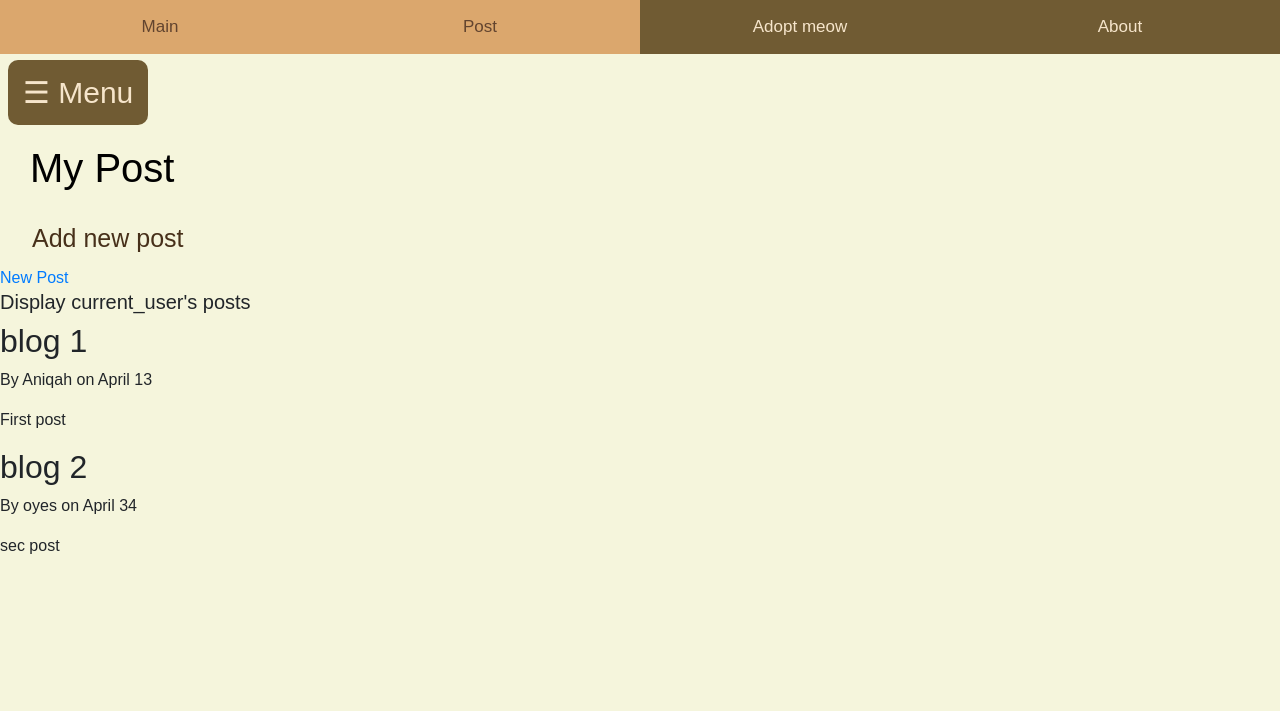
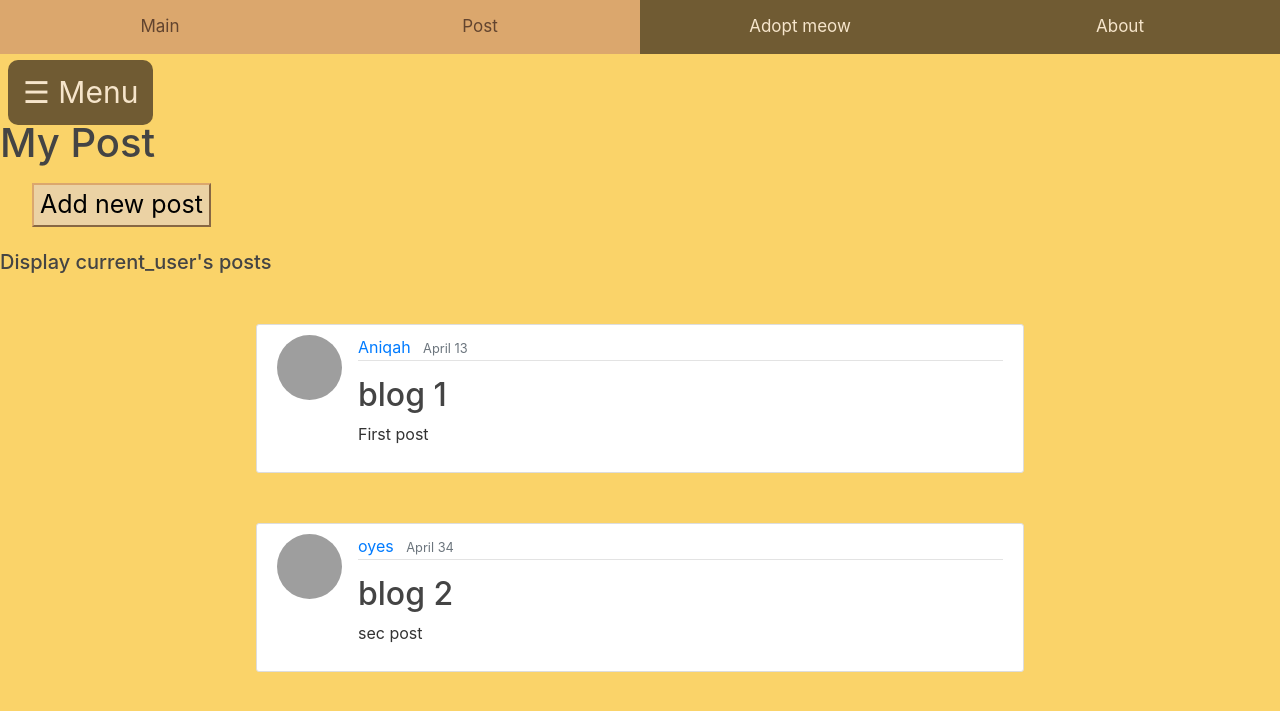
Before and after one commit to JasMyne14/GitExercise-TT2L-06, a Flask app: page /post in a window 1280 px wide. Shown: the top 711 px of the page. Run offline with Flask 3, Linux system fonts and the light colour scheme; some libraries are stand-ins or nearby versions; grey boxes are pictures that could not be loaded.

Commit message:
post frontend

```diff
--- a/home/__init__.py
+++ b/home/__init__.py
@@ -27,7 +27,7 @@ def create_app():
     app.register_blueprint(createpost, url_prefix='/createpost')
     app.register_blueprint(login, url_prefix='/login')
     app.register_blueprint(signup, url_prefix='/signup')
-    app.register_blueprint(mainpage, url_prefix='/main')
+    app.register_blueprint(mainpage, url_prefix='/mainpage')
 
 
     return app
--- a/home/forms.py
+++ b/home/forms.py
@@ -3,6 +3,8 @@ from flask_wtf.file import FileField, FileAllowed
 from wtforms import StringField, SubmitField, BooleanField, TextAreaField
 from wtforms.validators import DataRequired, Length, ValidationError
 
+class RegistrationForm(FlaskForm):
+    username = StringField('Username',validators=[DataRequired()])
 
 class PostForm(FlaskForm):
     title = StringField('Tite', validators=[DataRequired()])
--- a/home/static/main.css
+++ b/home/static/main.css
@@ -1,14 +1,13 @@
 body {
-  margin: 0;
-  font-family: Arial, Helvetica, sans-serif;
-  background-color: beige;
+  background: #fad369;
+  overflow-x: hidden;
+  color: #333333;
+  margin-top: 5rem;
 }
 
-h1 {
-  align-content: center;
-  padding: 100px 200px 0px 10px;
-  color: black;
-  margin: 20px;
+h1, h2, h3, h4, h5, h6 {
+  color: #444444;
+  margin-top: 15px;
 }
 
 .content-section {
@@ -16,7 +15,51 @@ h1 {
   padding: 10px 20px;
   border: 1px solid #dddddd;
   border-radius: 3px;
+  margin-top: 50px;
   margin-bottom: 20px;
+  margin-left: 20%;
+  margin-right: 20%;
+}
+
+.backbtn{
+  margin-left: 75%;
+  padding: 10px;
+  font-size: large;
+}
+
+.addpostbtn{
+  background-color: #ebd2a4;
+  border-color: #dba76d;
+}
+
+.article-title {
+  color: #444444;
+}
+
+a.article-title:hover {
+  color: #428bca;
+  text-decoration: none;
+}
+
+.article-content {
+  white-space: pre-line;
+}
+
+.article-img {
+  height: 65px;
+  width: 65px;
+  margin-right: 16px;
+}
+
+.article-metadata {
+  padding-bottom: 1px;
+  margin-bottom: 4px;
+  border-bottom: 1px solid #e3e3e3
+}
+
+.article-metadata a:hover {
+  color: #333;
+  text-decoration: none;
 }
 
 .post_add {
@@ -33,12 +76,6 @@ h1 {
   font-size: 25px;
   color: #47301a;
   display: block;
-}
-
-.main img {
-  padding-left: 650px;
-  width: 200px;
-  height: min-content;
 }
 
 /* Nav Bar */
@@ -189,7 +226,6 @@ body .firstpage-container {
   background-position: center;
 }
 
-
 .signup{
   padding: 20px;
   margin-top: 25%;
--- a/home/templates/createpost.html
+++ b/home/templates/createpost.html
@@ -23,12 +23,11 @@
         <a href="/notification">Notification</a>
         <a href="/registercat">Register Cat</a>
         <a href="/profile_page">Cat Profile</a>
-        <a href="#">Log out</a>
+        <a href="/">Log out</a>
     </div>
 
 </head>
 <body>
-    <h1>Post</h1>
     <span class='menu-button' style="font-size:30px;cursor:pointer" onclick="openNav()">&#9776; Menu</span>
 
     <script>
@@ -78,5 +77,8 @@
             </div>
         </form>
     </div>
+    <div class="backbtn">
+        <a href="/post"><button>Back</button></a>
+    </div>
 
 </html>
--- a/home/templates/donation.html
+++ b/home/templates/donation.html
@@ -23,7 +23,7 @@
         <a href="/notification">Notification</a>
         <a href="/registercat">Register Cat</a>
         <a href="/profile_page">Cat Profile</a>
-        <a href="#">Log out</a>
+        <a href="/">Log out</a>
     </div>
 </head>
 <body>
--- a/home/templates/notification.html
+++ b/home/templates/notification.html
@@ -10,7 +10,7 @@
    <script src='main.js'></script>
 
     <div class="topnav">
-        <a class="active" href="/main">Main</a>
+        <a class="active" href="/mainpage">Main</a>
         <a href="/post">Post</a>
         <a href="/adopt">Adopt meow</a>
         <a href="/donation">About</a>
@@ -22,7 +22,7 @@
         <a href="/notification">Notification</a>
         <a href="/registercat">Register Cat</a>
         <a href="/profile_page">Cat Profile</a>
-        <a href="#">Log out</a>
+        <a href="/">Log out</a>
     </div>
 
 </head>
--- a/home/templates/post.html
+++ b/home/templates/post.html
@@ -11,7 +11,7 @@
    <script src='main.js'></script>
 
     <div class="topnav">
-        <a href="/main">Main</a>
+        <a href="/mainpaage">Main</a>
         <a class="active" href="/post">Post</a>
         <a href="/adopt">Adopt meow</a>
         <a href="/donation">About</a>
@@ -23,7 +23,7 @@
         <a href="/notification">Notification</a>
         <a href="/registercat">Register Cat</a>
         <a href="/profile_page">Cat Profile</a>
-        <a href="#">Log out</a>
+        <a href="/">Log out</a>
       </div>
 
 </head>
@@ -45,24 +45,27 @@
     <div class="mypost-content">
         <h1>My Post</h1>
         <div class="newpost">
-            <a href="/createpost">Add new post</a>
+            <a href="/createpost"><button class="addpostbtn">Add new post</button></a>
         </div>
 
-        <div classs="newpostbutton">
-            <a href="/createpost">New Post</a>
-        </div>
         <div class="user_posts">
             <h5>Display current_user's posts</h5>
         </div>
-
-        <div class="post-content">
-            {% for post in posts %}
-                <h2>{{ post.title }}</h2>
-                <p>By {{ post.author }} on {{post.date}}</p>
-                <p>{{ post.content }}</p>
-            {% endfor %}
-        </div>
-
+    </div>
+    <div class="post-content">
+        {% for post in posts %}
+        <article class="media content-section">
+          <img class="rounded-circle article-img" src="{{ url_for('static', filename='neko.jpg' )}}">
+          <div class="media-body">
+            <div class="article-metadata">
+              <a class="mr-2" href="#">{{ post.author }}</a>
+              <small class="text-muted">{{ post.date }}</small>
+            </div>
+            <h2><a class="article-title">{{ post.title }}</a></h2>
+            <p class="article-content">{{ post.content }}</p>
+          </div>
+        </article>
+    {% endfor %}
     </div>
 </body>
 </html>
--- a/home/views.py
+++ b/home/views.py
@@ -11,9 +11,9 @@ views = Blueprint('views',__name__)
 def first():
     return render_template('firstpage.html', name='firstpage')
 
-@views.route('/main')
-def main():
-    return render_template('main.html', name='main')
+@views.route('/mainpage')
+def mainpage():
+    return render_template('mainpage.html', mainpage='mainpage', posts=posts)
 
 @views.route('/signup')
 def signup():
@@ -33,17 +33,15 @@ def notification():
 
 @views.route('/post')
 def post():
-    return render_template('post.html',posts=posts)
+    return render_template('post.html', posts=posts)
 
 @views.route('/createpost', methods=['GET','POST'])
 def createpost():
     form = PostForm()
     if form.validate_on_submit():
         flash('Your post has been created!','success')
-        return redirect(url_for('home'))
-    return render_template('createpost.html', title='New Post', form=form)
-
-@views.route('/adopt')
+        return redirect(url_for('views.mainpage'))
+    return render_template('createpost.html', title='New Post', form=form,)
 def adopt():
     return '<h2>Adoption page</h2>'
 
```
Also changed, not shown: home/templates/mainpage.html (renamed from home/templates/main.html, +30 -13 lines).
